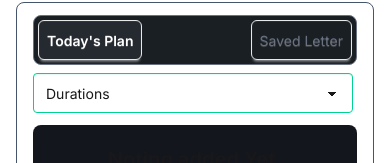
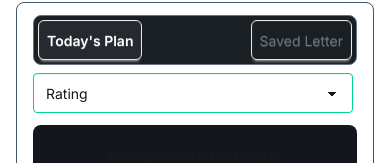
Before and after one commit to Maha-bub/fit_log_a6, a Next.js app: page /listedcard in a window 390 px wide. Shown: the part 299-462 px from the top of the page. Built offline with nearby package versions, Linux system fonts and the light colour scheme.

Commit message:
sorted by rating | calories|durations and remove sortcard and add responsive calass for listed card

```diff
--- a/src/app/MuscleDetailButtons/MarksAsDone.tsx
+++ b/src/app/MuscleDetailButtons/MarksAsDone.tsx
@@ -16,14 +16,14 @@ const MarksAsDone = () => {
         <button
             onClick={handleMarksAsDone}
             disabled={isActive}
-            className={`btn text-lg border rounded-full py-3 font-semibold ${isActive
+            className={`btn text-sm md:text-lg md:border rounded-full py-1 md:py-3 md:font-semibold ${isActive
                 ? 'bg-gray-500 text-gray-300 cursor-not-allowed'
                 : 'bg-[#C6F602] text-black'
                 }`}
         >
             {isActive ? (
                 <>
-                    <FaCheck />
+                    <FaCheck className='' />
                     Done
                 </>
             ) : (
--- a/src/app/components/SortCard.tsx
+++ /dev/null
@@ -1,13 +0,0 @@
-
-const SortCard = () => {
-    return (
-        <select defaultValue="Pick a Runtime" className="select select-success">
-            <option disabled={true}>Select</option>
-            <option>Durations</option>
-            <option>Calories</option>
-            <option>Rating</option>
-        </select>
-    );
-};
-
-export default SortCard;
--- a/src/app/listedcard/page.tsx
+++ b/src/app/listedcard/page.tsx
@@ -4,7 +4,6 @@ import { MuscleContext } from '../context/MuclesContext';
 import { MuscleType } from '@/types/muscle.type';
 import ListedCard from '../components/ListedCard';
 import NoDataSelected from '../components/NoDataSelected';
-import SortCard from '../components/SortCard';
 import { MuscleContextType } from '@/types/muscleContext.type';
 
 const ListedDetailsPage = () => {
@@ -33,6 +32,23 @@ const ListedDetailsPage = () => {
         return calories + currentItem.caloriesBurned;
     }, 0);
 
+
+    const [sortBy, setSortBy] = useState<"rating" | "calories" | "duration">("rating")
+    // console.log(sortBy, 'sortby')
+
+    const handleSortList = ((muscle: MuscleType[]) => {
+
+        const sortedMuscles = [...muscle]
+        if (sortBy === "rating") {
+            sortedMuscles.sort((a, b) => b.rating - a.rating)
+        } else if (sortBy === "calories") {
+            sortedMuscles.sort((a, b) => a.caloriesBurned - b.caloriesBurned)
+        } else if (sortBy === "duration") { sortedMuscles.sort((a, b) => a.duration - b.duration) }
+        return sortedMuscles;
+
+    });
+    const sortedTodaysPlan = handleSortList(todaysPlan);
+    const sortedSaveLetter = handleSortList(saveLetter);
 
     return (
         <div className="container mx-auto space-y-5 mt-12 px-4">
@@ -99,27 +115,39 @@ const ListedDetailsPage = () => {
                             Saved Letter
                         </button>
                     </div>
-                    <SortCard></SortCard>
+
+
+                    <select
+                        value={sortBy}
+                        onChange={(e) => setSortBy(e.target.value as "rating" | "calories" | "duration")}
+                        defaultValue="Pick a Runtime"
+                        className="select select-success"
+                    >
+                        <option disabled={true}>Sort By</option>
+                        <option value={"rating"}>Rating</option>
+                        <option value={"calories"}>Calories</option>
+                        <option value={"duration"}>Durations</option>
+                    </select>
 
 
 
                 </div>
                 {isActive ? (
-                    todaysPlan.length > 0 ?
+                    sortedTodaysPlan.length > 0 ?
 
                         <div className='container grid grid-cols-1 gap-2'>
                             {
-                                todaysPlan.map((card: MuscleType) => <ListedCard card={card} key={card.id}></ListedCard>)
+                                sortedTodaysPlan.map((card: MuscleType) => <ListedCard card={card} key={card.id}></ListedCard>)
                             }
 
 
                         </div> : <NoDataSelected></NoDataSelected>
                 ) :
-                    (saveLetter.length > 0 ?
+                    (sortedSaveLetter.length > 0 ?
 
                         <div className='container grid grid-cols-1 gap-2'>
                             {
-                                saveLetter.map((card: MuscleType) => <ListedCard card={card} key={card.id}></ListedCard>)
+                                sortedSaveLetter.map((card: MuscleType) => <ListedCard card={card} key={card.id}></ListedCard>)
                             }
 
 
```
Also changed, not shown: src/app/components/ListedCard.tsx (+13 -11 lines).
